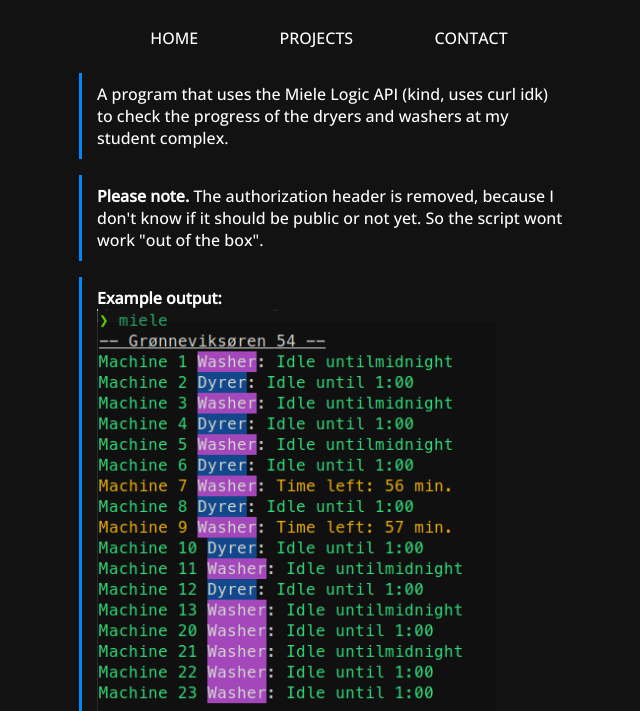
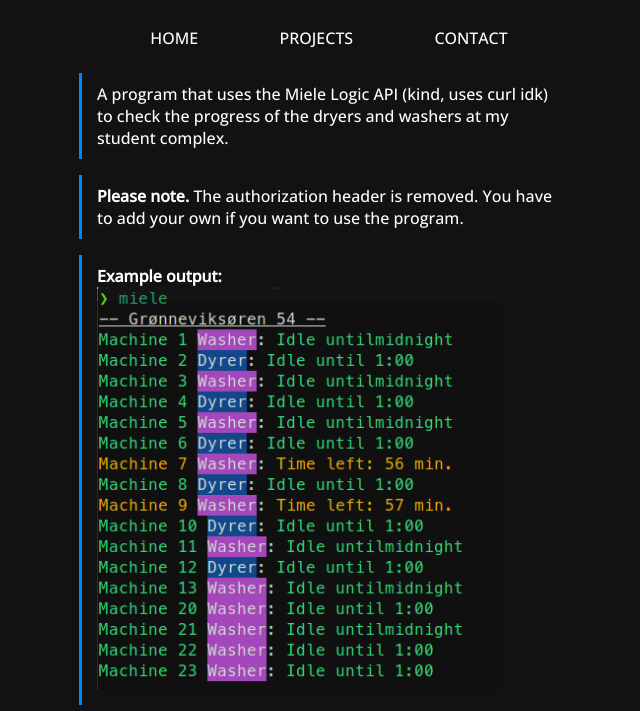
Before and after one commit to lordolem/omfj.no, a PHP site: page /project/miele-cli in a window 1280 px wide. Shown: the part 147-858 px from the top of the page, without its empty margins (311-951 px from the left). Run offline with PHP 8.4, Linux system fonts and the light colour scheme.

Commit message:
edited text

```diff
--- a/project/miele-cli.php
+++ b/project/miele-cli.php
@@ -19,7 +19,7 @@
             </p>
             <p>
                 <b>Please note.</b>
-                The authorization header is removed, because I don't know if it should be public or not yet. So the script wont work "out of the box".
+                The authorization header is removed. You have to add your own if you want to use the program.
             </p>
             <p>
                 <b>Example output:</b>
```
